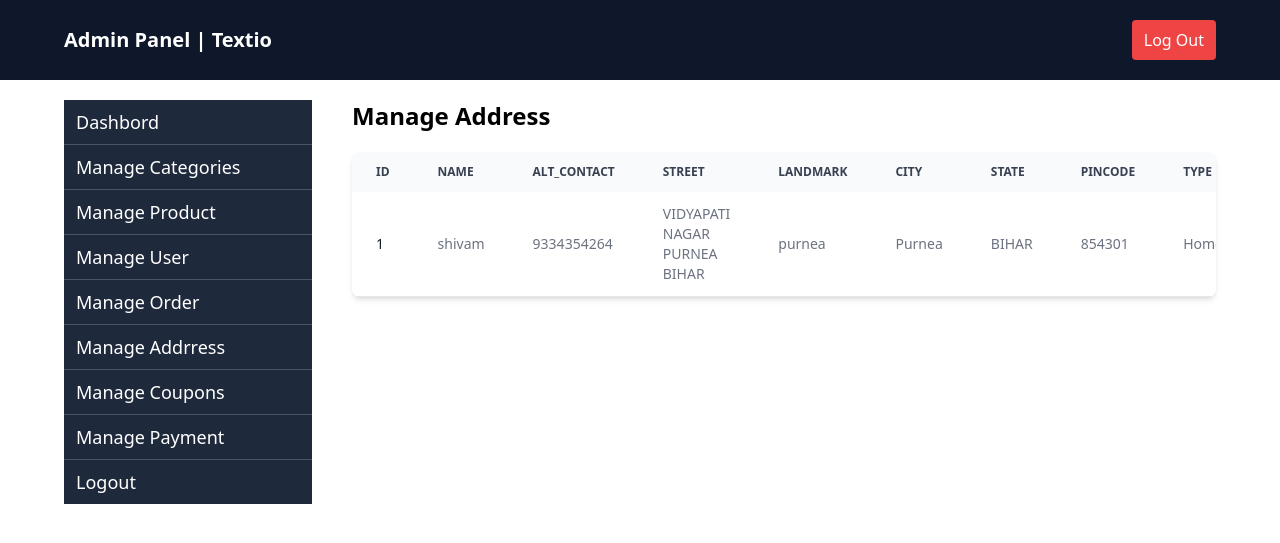
After one commit to Mohan3C/Textio, a Django app: page /manage-address/ in a window 1280 px wide. The commit adds this page. Shown: the top 543 px of the page. Run offline with Django 5.2, Linux system fonts and the light colour scheme; a user stored in the database is signed in; data comes from the database, SQL or seed files in the repository; both versions use the stored data as it was after the commit; some libraries are stand-ins or nearby versions.

```diff
--- a/projecttextio/apptextio/admin_views.py
+++ b/projecttextio/apptextio/admin_views.py
@@ -1,6 +1,7 @@
 from django.shortcuts import render, redirect,get_object_or_404
 from .admin_forms import CategroyForm, ProductInsertForm,CouponForm
 from .models import *
+from django.contrib.auth.decorators import login_required
 
 
 def dashboard(request):
@@ -59,3 +60,7 @@ def delete_coupon(request,id):
 
     data.delete()
     return redirect("manageCoupons")
+
+def saveAddress(request):
+    addresses  = Address.objects.filter(user = request.user)
+    return render(request, 'admin/manage_address.html', {'addresses':addresses})
--- a/projecttextio/apptextio/templates/admin/admin_base.html
+++ b/projecttextio/apptextio/templates/admin/admin_base.html
@@ -26,6 +26,7 @@
                 <a href="{% url 'manageproduct' %}" class="bg-[#1E293B] text-white px-3 py-2 hover:bg-[#334155] text-lg font-medium">Manage Product</a>
                 <a href="" class="bg-[#1E293B] text-white px-3 py-2 hover:bg-[#334155] text-lg font-medium">Manage User</a>
                 <a href="" class="bg-[#1E293B] text-white px-3 py-2 hover:bg-[#334155] text-lg font-medium">Manage Order</a>
+                <a href="{% url 'manageaddress' %}" class="bg-[#1E293B] text-white px-3 py-2 hover:bg-[#334155] text-lg font-medium">Manage Addrress</a>
                 <a href="{% url 'manageCoupons' %}" class="bg-[#1E293B] text-white px-3 py-2 hover:bg-[#334155] text-lg font-medium">Manage Coupons</a>
                 <a href="" class="bg-[#1E293B] text-white px-3 py-2 hover:bg-[#334155] text-lg font-medium">Manage Payment</a>
                 <a href="" class="bg-[#1E293B] text-white px-3 py-2 hover:bg-[#334155] text-lg font-medium">Logout</a>
--- /dev/null
+++ b/projecttextio/apptextio/templates/admin/manage_address.html
@@ -0,0 +1,62 @@
+{% extends "admin/admin_base.html" %}
+
+
+
+{% block content %}
+
+<div class="flex flex-1 justify-between items-center">
+    <h2 class="text-2xl font-semibold ">Manage Address</h2>
+</div>
+<div class="relative overflow-x-auto shadow-md sm:rounded-lg mt-5">
+    <table class="w-full text-sm text-left rtl:text-right text-gray-500 dark:text-gray-400">
+        <thead class="text-xs text-gray-700 uppercase bg-gray-50 dark:bg-gray-700 dark:text-gray-400">
+            <tr>
+                <th scope="col" class="px-6 py-3">
+                    Id
+                </th>
+                <th scope="col" class="px-6 py-3">Name</th>
+                <th scope="col" class="px-6 py-3">Alt_contact</th>
+                <th scope="col" class="px-6 py-3">Street</th>
+                <th scope="col" class="px-6 py-3">Landmark</th>
+                <th scope="col" class="px-6 py-3">City</th>
+                <th scope="col" class="px-6 py-3">State</th>
+                <th scope="col" class="px-6 py-3">Pincode</th>
+                <th scope="col" class="px-6 py-3">Type</th>
+                <th scope="col" class="px-6 py-3 text-right pr-[5%]">
+                    Action
+                </th>
+            </tr>
+        </thead>
+        <tbody>
+            {% for address in addresses %}
+            <tr class="bg-white border-b dark:bg-gray-800 dark:border-gray-700 hover:bg-gray-50 dark:hover:bg-gray-600">
+                <th scope="row" class="px-6 py-3 font-medium text-gray-900 whitespace-nowrap dark:text-white">
+                    {{ address.id }}
+                </th>
+                <td class="px-6 py-3 text-sm">{{address.name}}</td>
+                <td class="px-6 py-3 text-sm">{{address.alt_contact}}</td>
+                <td class="px-6 py-3 text-sm ">{{ address.street }}</td>
+                <td class="px-6 py-3 text-sm">{{address.landmark }}</td>
+                <td class="px-6 py-3 text-sm">{{address.city }}</td>
+                <td class="px-6 py-3 text-sm">{{address.state }}</td>
+                <td class="px-6 py-3 text-sm">{{address.pincode }}</td>
+                <td class="px-6 py-3 text-sm">{{address.type }}</td>
+
+                <td class="px-6 py-3 text-right space-x-4">
+                    <a href=""
+                        class="font-medium text-red-600 dark:text-red-500 hover:underline">Delete</a>
+
+                </td>
+            </tr>
+            {% empty %}
+            <tr>
+                <td colspan="3" class="px-6 py-4 text-center text-gray-500 dark:text-gray-400">
+                    No Address found.
+                </td>
+            </tr>
+            {% endfor %}
+        </tbody>
+    </table>
+</div>
+
+{% endblock %}
--- a/projecttextio/apptextio/templates/admin/manage_products.html
+++ b/projecttextio/apptextio/templates/admin/manage_products.html
@@ -5,7 +5,7 @@
 {% block content %}
 
 <div class="flex flex-1 justify-between items-center">
-    <h2 class="text-2xl font-semibold ">Manage Products (20)</h2>
+    <h2 class="text-2xl font-semibold ">Manage Product {{products|length}}</h2>
     <a href="{% url 'insert-product' %}" class="text-white bg-green-600 px-3 py-2 rounded">Insert Product</a>
 </div>
 <div class="relative overflow-x-auto shadow-md sm:rounded-lg mt-5">
--- a/projecttextio/apptextio/templates/public/viewproduct.html
+++ b/projecttextio/apptextio/templates/public/viewproduct.html
@@ -41,9 +41,7 @@
                     {% endfor %}
 
                 </div>
-                <div class="flex flex-1">
-                    <p>Coupon here -----</p>
-                </div>
+
                 <div class=" text-md"> <span class="text-xl font-medium text-gray-800">Descriptiions
                         :</span>
                     <p class="text-gray-700">{{products.description}}</p>
--- a/projecttextio/projecttextio/urls.py
+++ b/projecttextio/projecttextio/urls.py
@@ -36,6 +36,7 @@ urlpatterns = [
     path("admin/admin-base/",dashboard,name="dashboard"),
     path("manage-category/",managecategory,name="managecategory"),
     path("manage-product/",manageproduct,name="manageproduct"),
+    path("manage-address/",saveAddress,name="manageaddress"),
     path("delete-product/<int:id>/",deleteProduct ,name="deleteproduct"),
     path("insert-product/",insertProduct,name="insert-product"),
     path("delete-product/<int:id>/",deleteCategory ,name="delete-product"),
```
Also changed, not shown: projecttextio/apptextio/templates/public/allproduct.html (+19 -6 lines), projecttextio/apptextio/templates/public/main.html (+25 -25 lines), projecttextio/db.sqlite3.
